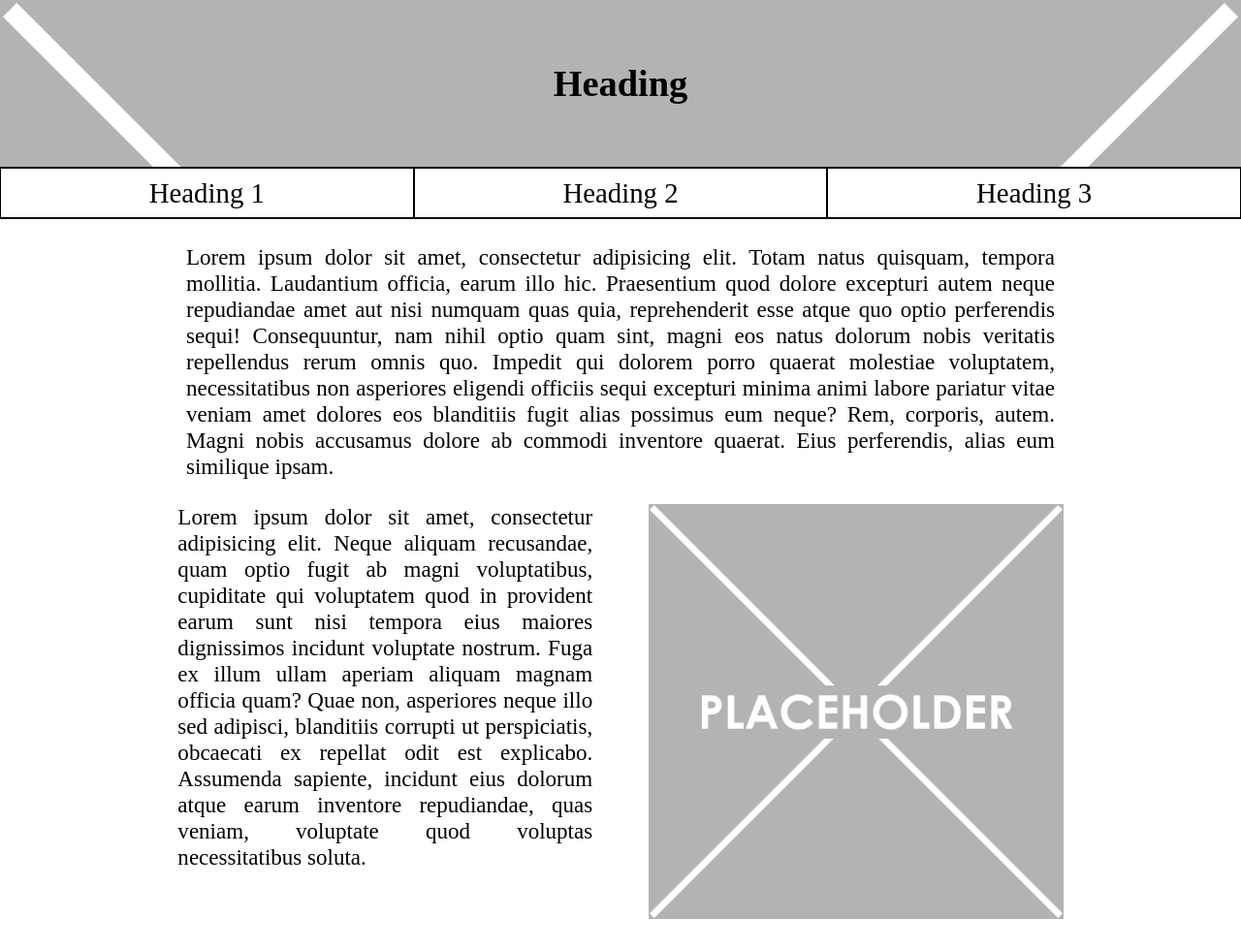
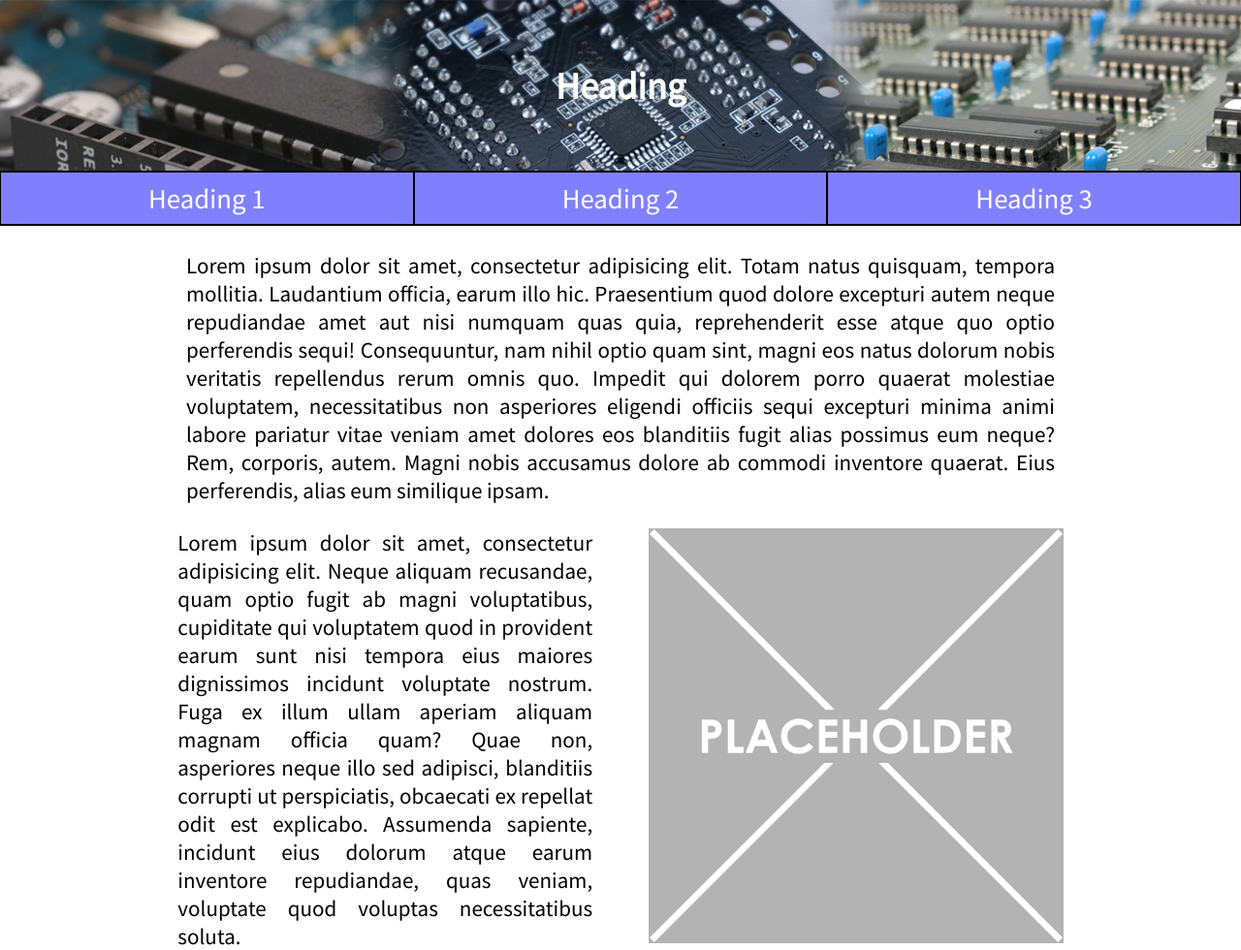
Before and after one commit to 15aeastlake/8DIT-Project, a plain HTML site: page index.html in a window 1280 px wide. Shown: the whole page at 97% size. Before the commit the page ends 948 px from the top, so only its background shows below. Drawn offline with Linux system fonts and the light colour scheme.

Commit message:
Changed font, colors, and added image in place of placeholder banner

```diff
--- a/index.html
+++ b/index.html
@@ -5,6 +5,7 @@
   <meta name="viewport" content="width=device-width, initial-scale=1.0">
   <meta http-equiv="X-UA-Compatible" content="ie=edge">
   <link rel="stylesheet" href="style.css">
+  <link href="https://fonts.googleapis.com/css?family=Source+Sans+Pro&display=swap" rel="stylesheet">
   <title>Document</title>
 </head>
 
--- a/style.css
+++ b/style.css
@@ -2,6 +2,8 @@
   font-size: 1.2rem;
   padding: 0px;
   margin: 0px;
+  font-family: 'Source Sans Pro', sans-serif;
+  background-color: white;
 }
 
 .wrapper {
@@ -9,22 +11,26 @@
 }
 
 .hero-img {
-  background: url(img/placeholderimg.png);
+  background: url(img/index-header.png);
   background-size: cover;
 }
 
 .hero-img h1 {
   font-size: 2rem;
+  background-color: transparent;
+  color: white;
   text-align: center;
   margin: 5% 0;
 }
 
 .nav-bar a {
   font-size: 1.5rem;
+  background-color: #8080ff;
   text-decoration: none;
   text-align: center;
   display: block;
   border-style: solid;
+  border-color: black;
   border-width: 2px 1px;
   padding: 2%;
 }
@@ -33,6 +39,10 @@
   display: grid;
   grid-template-columns: repeat(3, 1fr);
   list-style: none;
+}
+
+.nav-bar li {
+  color: white;
 }
 
 .main-info {
```
Also changed, not shown: img/index-header.png (added), 1 other file.
